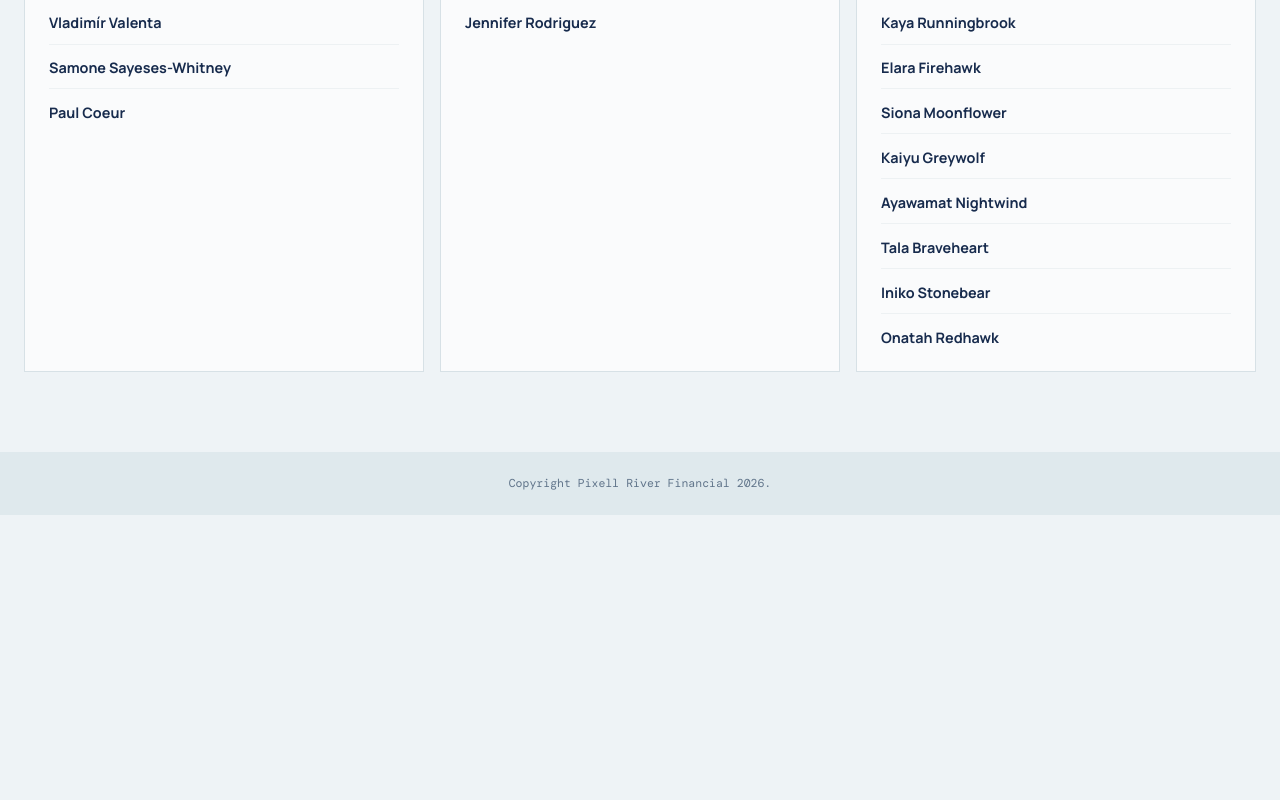
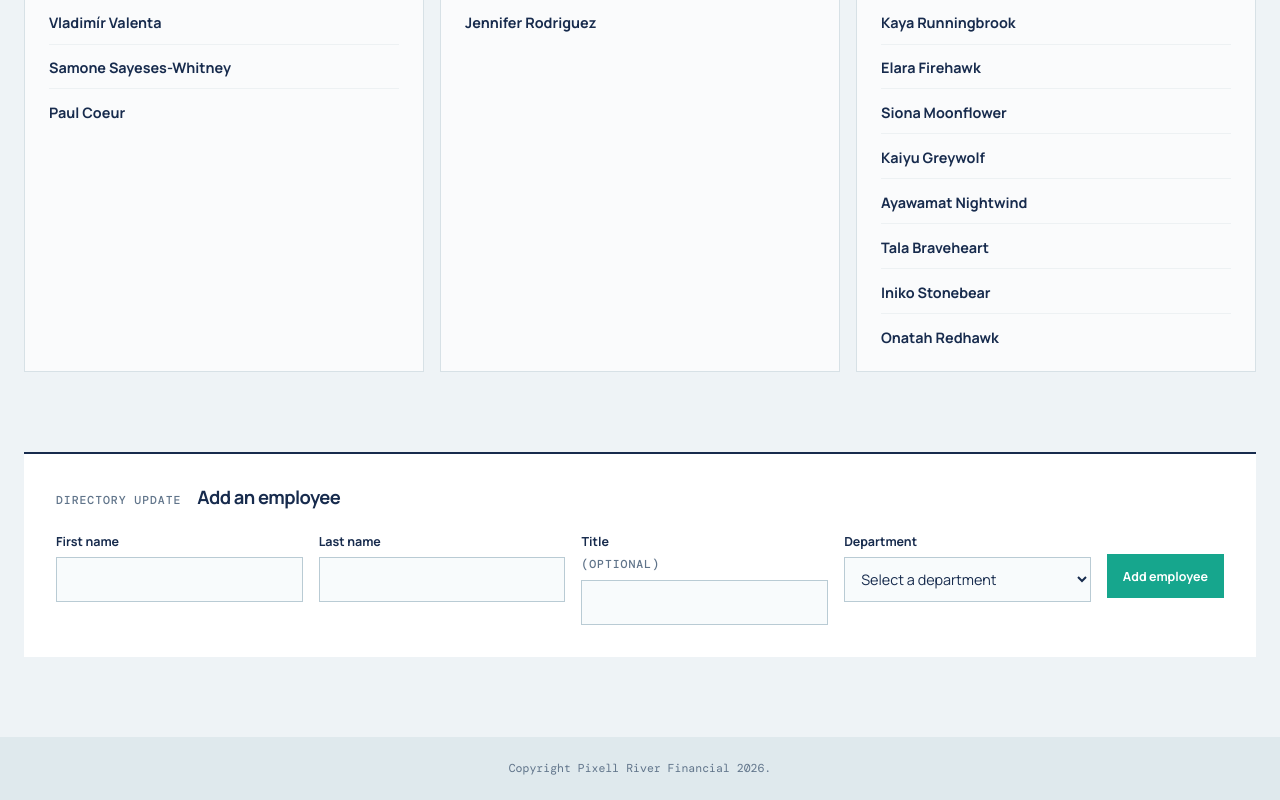
Before and after one commit to OmegaMon02/4002_fs_labs, a React (Vite) app: page / in a window 1280 px wide. Shown: the part 3926-4726 px from the top of the page. Before the commit the page ends 4441 px from the top, so only its background shows below. Built offline with nearby package versions, Linux system fonts and the light colour scheme.

Commit message:
added employee addition form

```diff
--- a/src/App.tsx
+++ b/src/App.tsx
@@ -1,13 +1,27 @@
-import type { ReactElement } from 'react';
+import { useState, type ReactElement } from 'react';
 import { EmployeeDirectory } from './components/EmployeeDirectory';
+import { AddEmployeeForm } from './components/AddEmployeeForm';
 import { Footer } from './components/Footer';
 import { Header } from './components/Header';
+import { departments as initialDepartments } from './data/departments';
+import type { Department, Employee } from './types';
 
 export function App(): ReactElement {
+  const [departments, setDepartments] = useState<Department[]>(initialDepartments);
+
+  function addEmployee(departmentName: string, employee: Employee): void {
+    setDepartments((currentDepartments) => currentDepartments.map((department) => (
+      department.name === departmentName
+        ? { ...department, employees: [...department.employees, employee] }
+        : department
+    )));
+  }
+
   return (
     <div className="app-shell">
       <Header />
-      <EmployeeDirectory />
+      <EmployeeDirectory departments={departments} />
+      <AddEmployeeForm departments={departments} onAddEmployee={addEmployee} />
       <Footer />
     </div>
   );
--- /dev/null
+++ b/src/components/AddEmployeeForm.tsx
@@ -0,0 +1,92 @@
+import { useState, type FormEvent, type ReactElement } from 'react';
+import type { Department, Employee } from '../types';
+
+interface AddEmployeeFormProps {
+  departments: Department[];
+  onAddEmployee: (departmentName: string, employee: Employee) => void;
+}
+
+interface FormErrors {
+  firstName?: string;
+  department?: string;
+}
+
+export function AddEmployeeForm({ departments, onAddEmployee }: AddEmployeeFormProps): ReactElement {
+  const [firstName, setFirstName] = useState('');
+  const [lastName, setLastName] = useState('');
+  const [title, setTitle] = useState('');
+  const [departmentName, setDepartmentName] = useState('');
+  const [errors, setErrors] = useState<FormErrors>({});
+
+  function handleSubmit(event: FormEvent<HTMLFormElement>): void {
+    event.preventDefault();
+    setErrors({});
+
+    const nextErrors: FormErrors = {};
+    if (firstName.trim().length < 3) {
+      nextErrors.firstName = 'First name must be at least 3 characters.';
+    }
+    if (!departmentName) {
+      nextErrors.department = 'Select a department.';
+    }
+
+    if (Object.keys(nextErrors).length > 0) {
+      setErrors(nextErrors);
+      return;
+    }
+
+    onAddEmployee(departmentName, {
+      firstName: firstName.trim(),
+      lastName: lastName.trim(),
+      ...(title.trim() ? { title: title.trim() } : {}),
+    });
+    setFirstName('');
+    setLastName('');
+    setTitle('');
+    setDepartmentName('');
+  }
+
+  return (
+    <section className="add-employee" aria-labelledby="add-employee-heading">
+      <div className="add-employee-intro">
+        <span className="section-label">Directory update</span>
+        <h2 id="add-employee-heading">Add an employee</h2>
+      </div>
+      <form onSubmit={handleSubmit} noValidate>
+        <label>
+          First name
+          <input
+            type="text"
+            value={firstName}
+            onChange={(event) => setFirstName(event.target.value)}
+            aria-invalid={Boolean(errors.firstName)}
+            aria-describedby={errors.firstName ? 'first-name-error' : undefined}
+          />
+          {errors.firstName && <span className="form-error" id="first-name-error">{errors.firstName}</span>}
+        </label>
+        <label>
+          Last name
+          <input type="text" value={lastName} onChange={(event) => setLastName(event.target.value)} />
+        </label>
+        <label>
+          Title <span className="optional">(optional)</span>
+          <input type="text" value={title} onChange={(event) => setTitle(event.target.value)} />
+        </label>
+        <label>
+          Department
+          <select
+            value={departmentName}
+            onChange={(event) => setDepartmentName(event.target.value)}
+            aria-invalid={Boolean(errors.department)}
+            aria-describedby={errors.department ? 'department-error' : undefined}
+          >
+            <option value="">Select a department</option>
+            {departments.map((department) => <option key={department.name} value={department.name}>{department.name}</option>)}
+          </select>
+          {errors.department && <span className="form-error" id="department-error">{errors.department}</span>}
+        </label>
+        <button type="submit">Add employee</button>
+      </form>
+    </section>
+  );
+}
--- a/src/index.css
+++ b/src/index.css
@@ -157,6 +157,90 @@ li:last-child {
 	font-weight: 700;
 }
 
+/* Add employee form */
+.add-employee {
+	width: min(86rem, calc(100% - 3rem));
+	margin: 0 auto 5rem;
+	padding: 2rem;
+	border-top: 2px solid var(--navy);
+	background: var(--white);
+}
+
+.add-employee-intro {
+	display: flex;
+	align-items: baseline;
+	gap: 1rem;
+	margin-bottom: 1.5rem;
+}
+
+.section-label,
+.optional {
+	color: var(--muted-blue);
+	font: 500 .72rem/1.4 var(--mono-font);
+	letter-spacing: .08em;
+	text-transform: uppercase;
+}
+
+.add-employee form {
+	display: grid;
+	grid-template-columns: repeat(4, 1fr) auto;
+	align-items: start;
+	gap: 1rem;
+}
+
+.add-employee label {
+	display: grid;
+	gap: .45rem;
+	color: var(--navy);
+	font-size: .78rem;
+	font-weight: 700;
+}
+
+.add-employee input,
+.add-employee select {
+	width: 100%;
+	min-height: 2.8rem;
+	padding: .65rem .75rem;
+	border: 1px solid #b9cbd4;
+	border-radius: 0;
+	color: var(--navy);
+	background: #f8fbfc;
+	font: .9rem var(--display-font);
+}
+
+.add-employee input:focus,
+.add-employee select:focus {
+	outline: 2px solid #16a68d;
+	outline-offset: 2px;
+}
+
+.add-employee input[aria-invalid='true'],
+.add-employee select[aria-invalid='true'] {
+	border-color: #b42318;
+}
+
+.form-error {
+	color: #b42318;
+	font-size: .75rem;
+	font-weight: 500;
+}
+
+.add-employee button {
+	min-height: 2.8rem;
+	margin-top: 1.3rem;
+	padding: .65rem 1rem;
+	border: 0;
+	border-radius: 0;
+	color: var(--white);
+	background: #16a68d;
+	font: 700 .78rem var(--display-font);
+	cursor: pointer;
+}
+
+.add-employee button:hover {
+	background: #11826f;
+}
+
 footer {
 	padding: 1.5rem;
 	color: var(--muted-blue);
@@ -187,4 +271,19 @@ footer {
 	.department:first-child {
 		grid-column: 1 / -1;
 	}
+
+	.add-employee {
+		width: min(100% - 2rem, 40rem);
+		padding: 1.25rem;
+	}
+
+	.add-employee-intro,
+	.add-employee form {
+		display: grid;
+		grid-template-columns: 1fr;
+	}
+
+	.add-employee button {
+		margin-top: 0;
+	}
 }
```
Also changed, not shown: src/components/EmployeeDirectory.tsx (+6 -2 lines).
